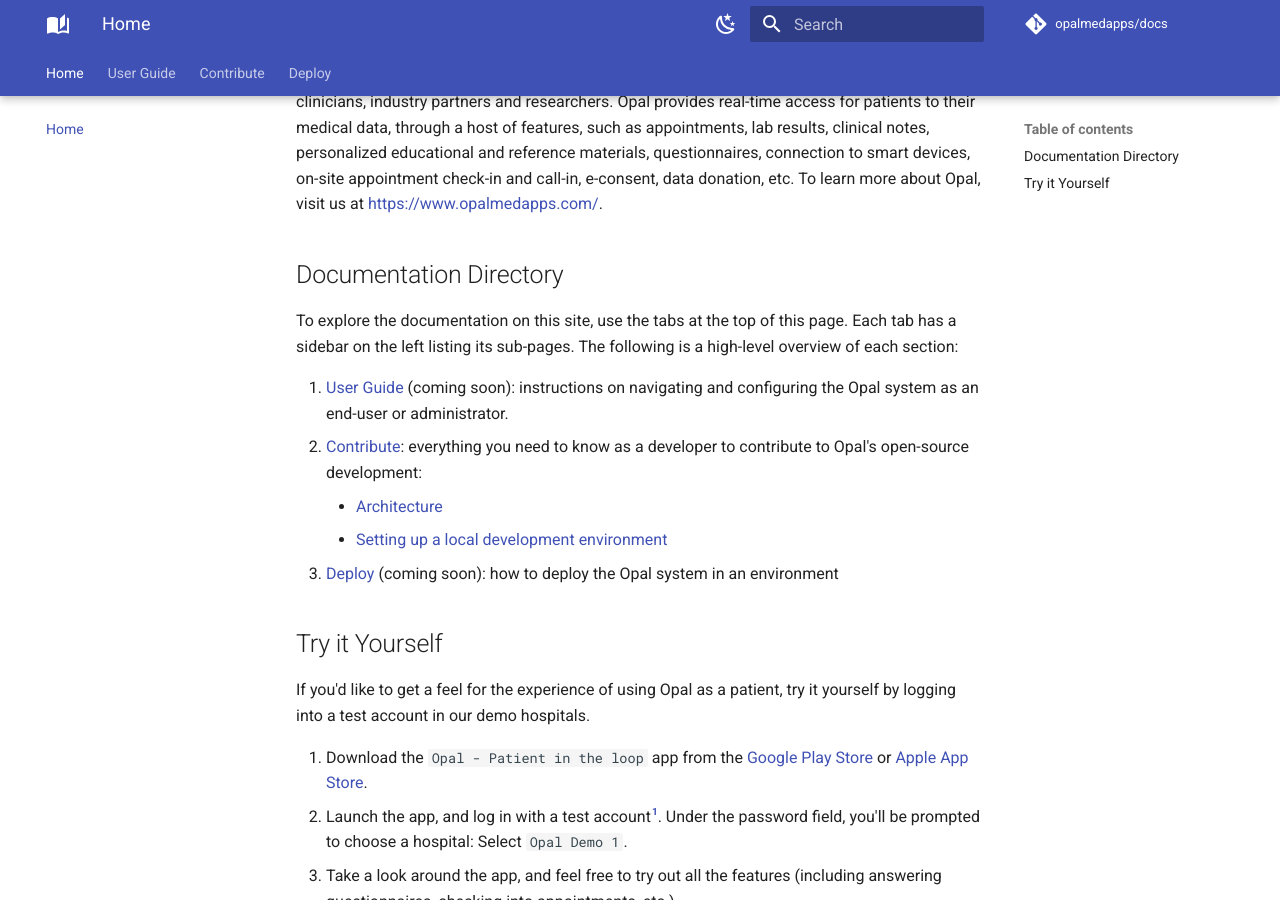
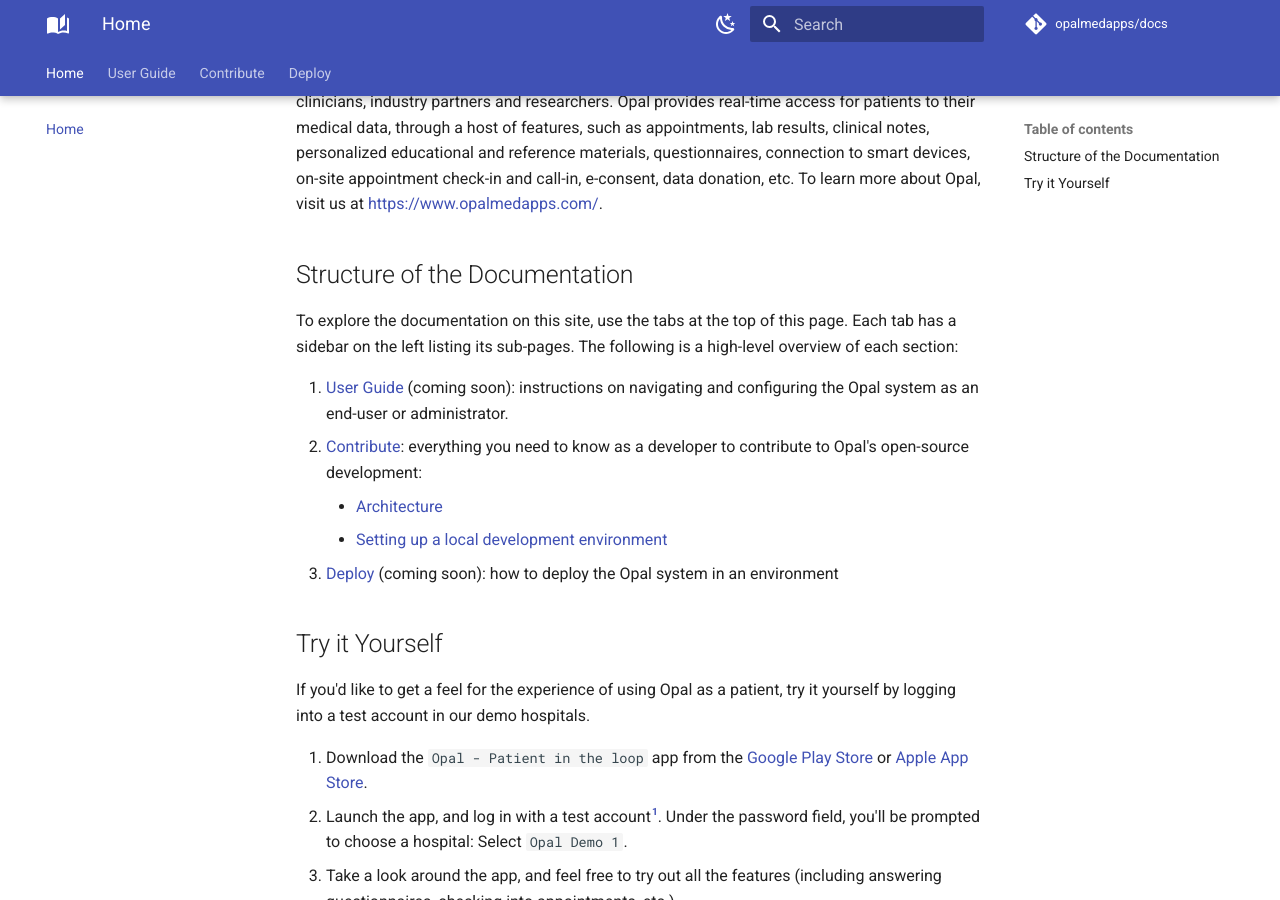
Before and after one commit to opalmedapps/docs, an MkDocs documentation site: the page built from docs/index.md, in a window 1280 px wide and 900 px high, scrolled down 376 px. Built offline with MkDocs 1.6.1 and Material for MkDocs 9.7.7, drawn with Linux system fonts in a browser that asks for light colours; emoji names are drawn with the system emoji font; plug-ins that fetch from the network failed and are left out; comment, search, counter and statistics services are not loaded.

Commit message:
separate sentences

```diff
--- a/docs/index.md
+++ b/docs/index.md
@@ -22,7 +22,7 @@
 questionnaires, connection to smart devices, on-site appointment check-in and call-in, e-consent, data donation, etc.
 To learn more about Opal, visit us at https://www.opalmedapps.com/.
 
-## Documentation Directory
+## Structure of the Documentation
 
 To explore the documentation on this site, use the tabs at the top of this page.
 Each tab has a sidebar on the left listing its sub-pages.
@@ -50,4 +50,5 @@
     If another user logs into the account you're using, you'll be logged out with the message "You have logged in on another device".
     The number of available test accounts will be adjusted according to demand; to report an issue, please contact us at `___`.
 
-[^1]: We will add test account credentials to this page soon. If you are eager to try it out in the meantime, please [reach out to us](https://www.opalmedapps.com/).
+[^1]: We will add test account credentials to this page soon.
+    If you are eager to try it out in the meantime, please [reach out to us](https://www.opalmedapps.com/).
```
